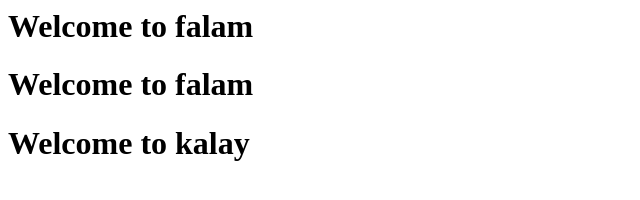
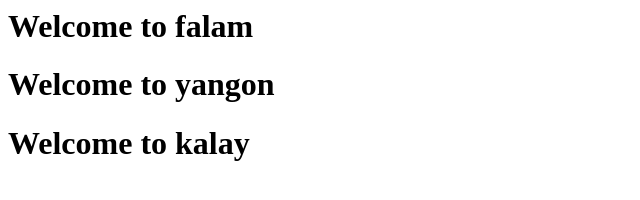
Before and after one commit to john-sangpi/mynote, a plain HTML site: page index.html in a window 1280 px wide. Shown: the full height of the page, 0-640 px from the left. Drawn offline with Linux system fonts and the light colour scheme.

Commit message:
change falam to yangon in index.html

```diff
--- a/index.html
+++ b/index.html
@@ -1,3 +1,3 @@
 <h1>Welcome to falam</h1>
-<h1>Welcome to falam</h1>
+<h1>Welcome to yangon</h1>
 <h1>Welcome to kalay</h1>
```
